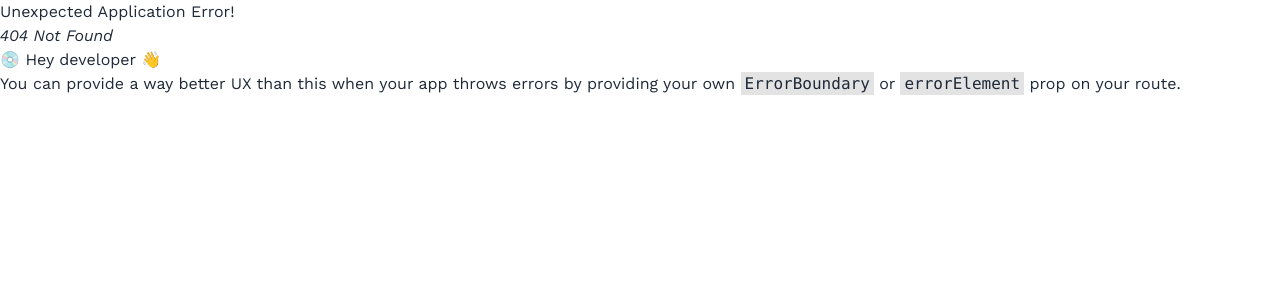
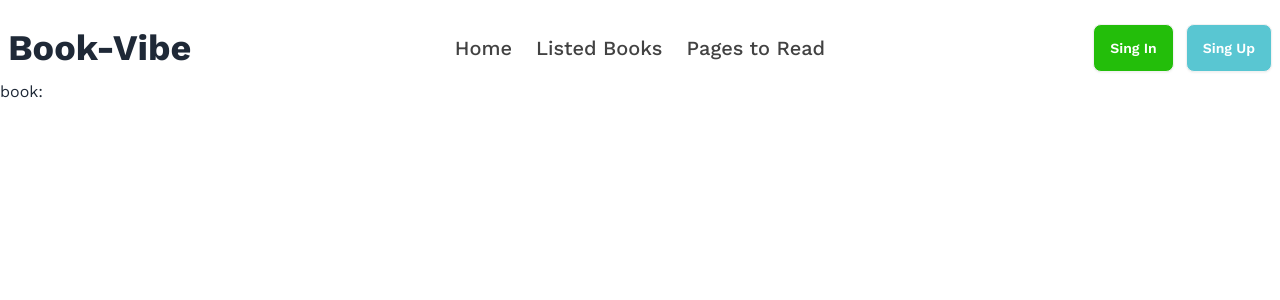
Before and after one commit to asif883/Book-vive, a React (Vite) app: page /bookDetails/1 in a window 1280 px wide. Before the commit this address had no page. Shown: the top 300 px of the page. Built offline with nearby package versions, Linux system fonts and the light colour scheme.

Commit message:
Book Details

```diff
--- a/src/Components/All-Books/Books.jsx
+++ b/src/Components/All-Books/Books.jsx
@@ -1,5 +1,6 @@
 import { useEffect, useState } from "react";
 import Book from "../Book/Book";
+import BookDetails from "../Details/BookDetails";
 
 
 const Books = () => {
@@ -19,7 +20,11 @@ const Books = () => {
                 {
                         books.map(book => <Book key={book.id} book={book}></Book>)
                 }
+
                </div>
+               {
+                books.map(book => <BookDetails key={book.id} book={book}></BookDetails>)
+               }
             </div>
         </div>
     );
--- a/src/Components/Book/Book.jsx
+++ b/src/Components/Book/Book.jsx
@@ -1,9 +1,14 @@
 import { FaRegStar } from "react-icons/fa";
 import PropTypes from 'prop-types';
+import { NavLink } from "react-router-dom";
 const Book = ({book}) => {
     const {bookName,image ,tags ,author,category,rating} = book ;
+
+
+
     return (
-        <div  className="mt-8 ">
+        <NavLink to={"/bookDetails/"+book.bookId} >
+            <div className="mt-8 ">
          <div className="card  p-5 bg-base-100 shadow-xl border-2 border-gray-300 text-start ">
                 <figure className="bg-base-200 rounded-xl"><img className="h-[230px] p-6" src={image} alt={bookName} /></figure>
                 <div className="card-body flex flex-col">
@@ -13,7 +18,7 @@ const Book = ({book}) => {
                         tags.map((tag,idx) => (<p className="text-green-500 rounded-xl mr-2 bg-base-200" key={idx}>{`# ${tag}`}</p>) )
                      }
                     </div>
-                    <div className="pb-4 border-b-2 border-dashed border-gray-200">
+                    <div className="mt-2 pb-4 border-b-2 border-dashed border-gray-200 space-y-2">
                         <h2 className="card-title text-2xl">{bookName}</h2>
                         <p className="font-medium ">By: {author}</p>
                     </div>
@@ -25,7 +30,10 @@ const Book = ({book}) => {
 
             </div>
          </div>
+
         </div>
+        </NavLink>
+
     );
 };
 Book.propTypes ={
--- /dev/null
+++ b/src/Components/Details/BookDetails.jsx
@@ -0,0 +1,17 @@
+import PropTypes from 'prop-types';
+
+const BookDetails = ({book}) => {
+
+  console.log(book)
+
+    return (
+        <div>
+            <h1>book:</h1>
+        </div>
+    );
+};
+BookDetails.propTypes = {
+    book: PropTypes.object
+}
+
+export default BookDetails;
--- a/src/Components/Root/Root.jsx
+++ b/src/Components/Root/Root.jsx
@@ -1,5 +1,6 @@
 import { Outlet } from "react-router-dom";
 import Nav from "../Header/Nav";
+
 
 
 
@@ -9,6 +10,7 @@ const Root = () => {
             <Nav></Nav>
 
             <Outlet></Outlet>
+
         </div>
     );
 };
--- a/src/main.jsx
+++ b/src/main.jsx
@@ -9,6 +9,7 @@ import './index.css'
 import Root from './Components/Root/Root.jsx';
 import Home from './Components/Home/Home.jsx';
 import ListedBooks from './Components/Listed-Books/ListedBooks.jsx';
+import BookDetails from './Components/Details/BookDetails.jsx';
 
 // import Nav from './Components/Header/Nav.jsx';
 
@@ -25,6 +26,11 @@ const router = createBrowserRouter([
         path: "/listed books",
         element : <ListedBooks></ListedBooks>
       }
+      ,
+      {
+        path: "/bookDetails/:id",
+        element : <BookDetails></BookDetails>
+      }
     ]
 
   },
```
